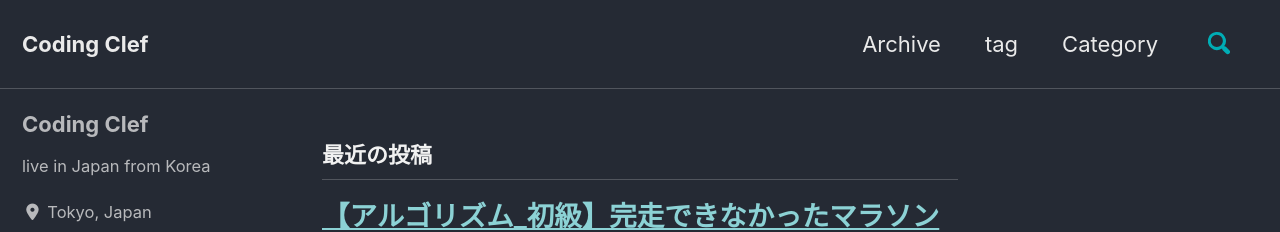
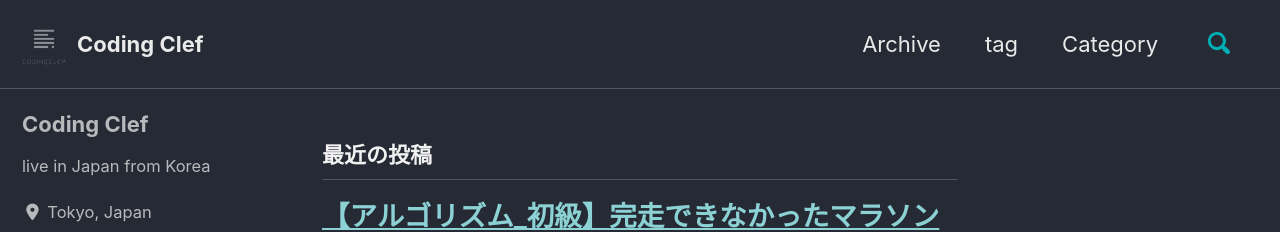
Before and after one commit to codingclef/codingclef.github.io, a Jekyll site: the page built from index.html, in a window 1280 px wide. Shown: the top 232 px of the page. Built offline with Jekyll 4.4.1, drawn with Linux system fonts in a browser that asks for light colours; cached includes are drawn as plain includes; nearby versions of some CDN libraries; the list of posts is cut into pages by our own code.

Commit message:
add logo

```diff
--- a/_config.yml
+++ b/_config.yml
@@ -25,7 +25,7 @@ url                      : "https://codingclef.github.io" # the base hostname &
 baseurl                  : # the subpath of your site, e.g. "/blog"
 repository               : "codingclef/codingclef.github.io" # GitHub username/repo-name e.g. "mmistakes/minimal-mistakes"
 teaser                   : # path of fallback teaser image, e.g. "/assets/images/500x300.png"
-logo                     : # path of logo image to display in the masthead, e.g. "/assets/images/88x88.png"
+logo                     : "/assets/images/logo_01.png"# path of logo image to display in the masthead, e.g. "/assets/images/88x88.png"
 masthead_title           : # overrides the website title displayed in the masthead, use " " for no title
 # breadcrumbs            : false # true, false (default)
 words_per_minute         : 200
```
